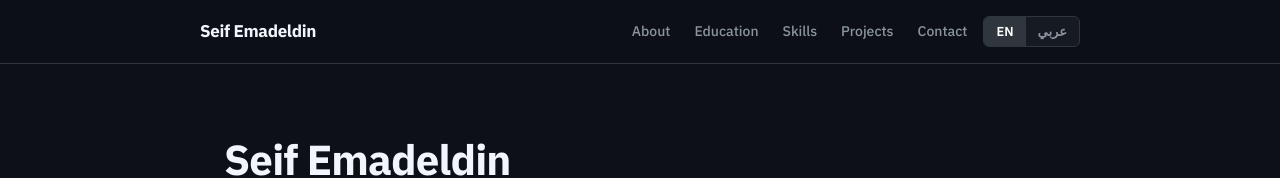
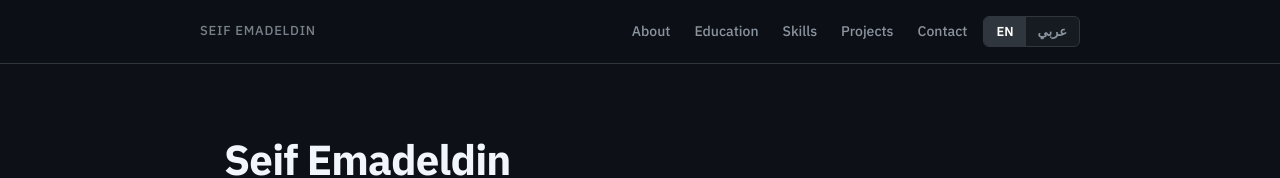
Before and after one commit to seifemad7/QA-Portfolio, a plain HTML site: page index.html in a window 1280 px wide. Shown: the top 178 px of the page. Drawn offline with Linux system fonts and the light colour scheme.

Commit message:
My Portfolio

```diff
--- a/index.html
+++ b/index.html
@@ -51,8 +51,14 @@
     display: flex; align-items: center; justify-content: space-between;
     padding: 16px 0;
   }
-  .brand { font-weight: 700; font-size: 17px; letter-spacing: -0.02em; }
-
+  .brand {
+  font-size: 13px;
+  font-weight: 500;
+  letter-spacing: 0.06em;
+  text-transform: uppercase;
+  color: var(--muted);
+  opacity: 0.85;
+  }
   nav.links { display: flex; align-items: center; gap: 24px; }
   nav.links a {
     color: var(--muted); font-size: 14px; font-weight: 500;
```
